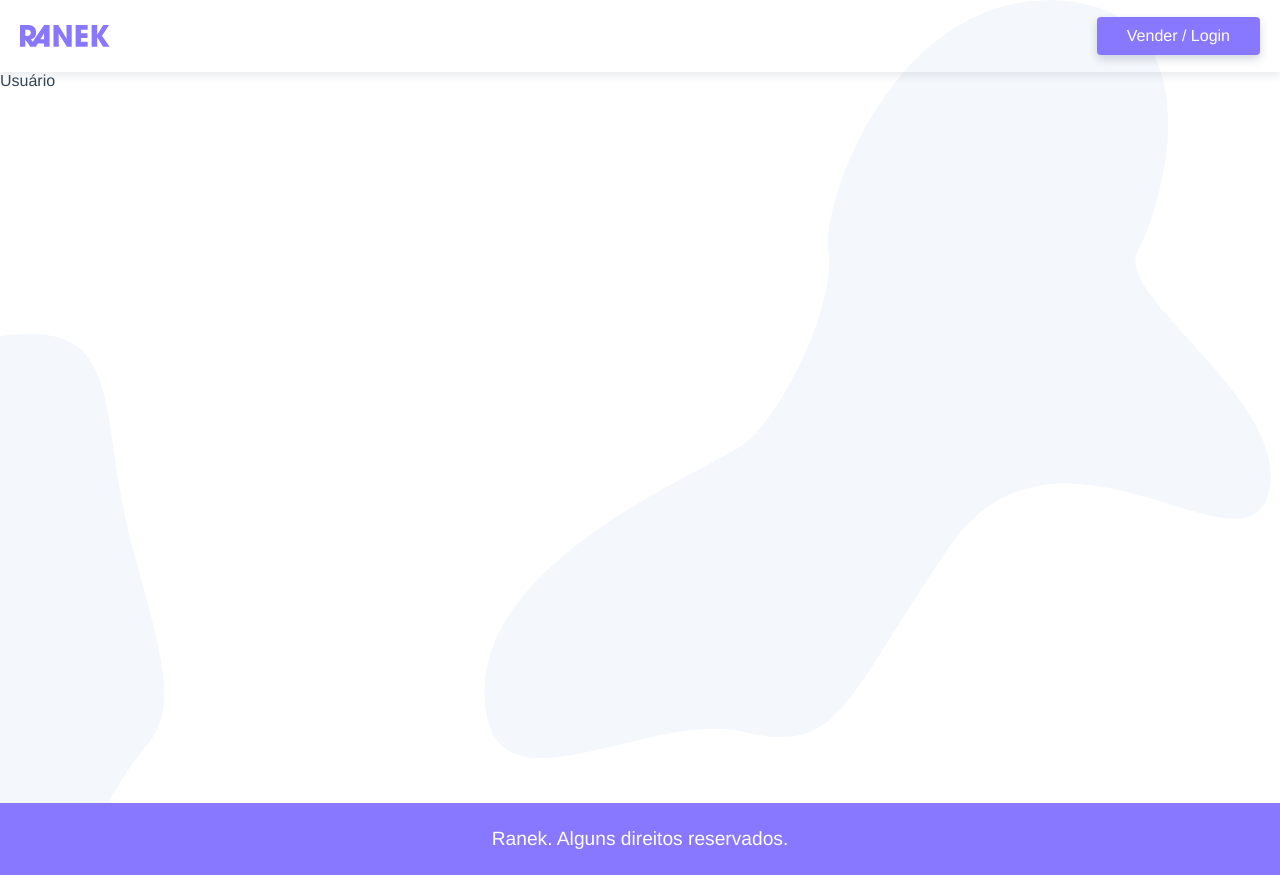
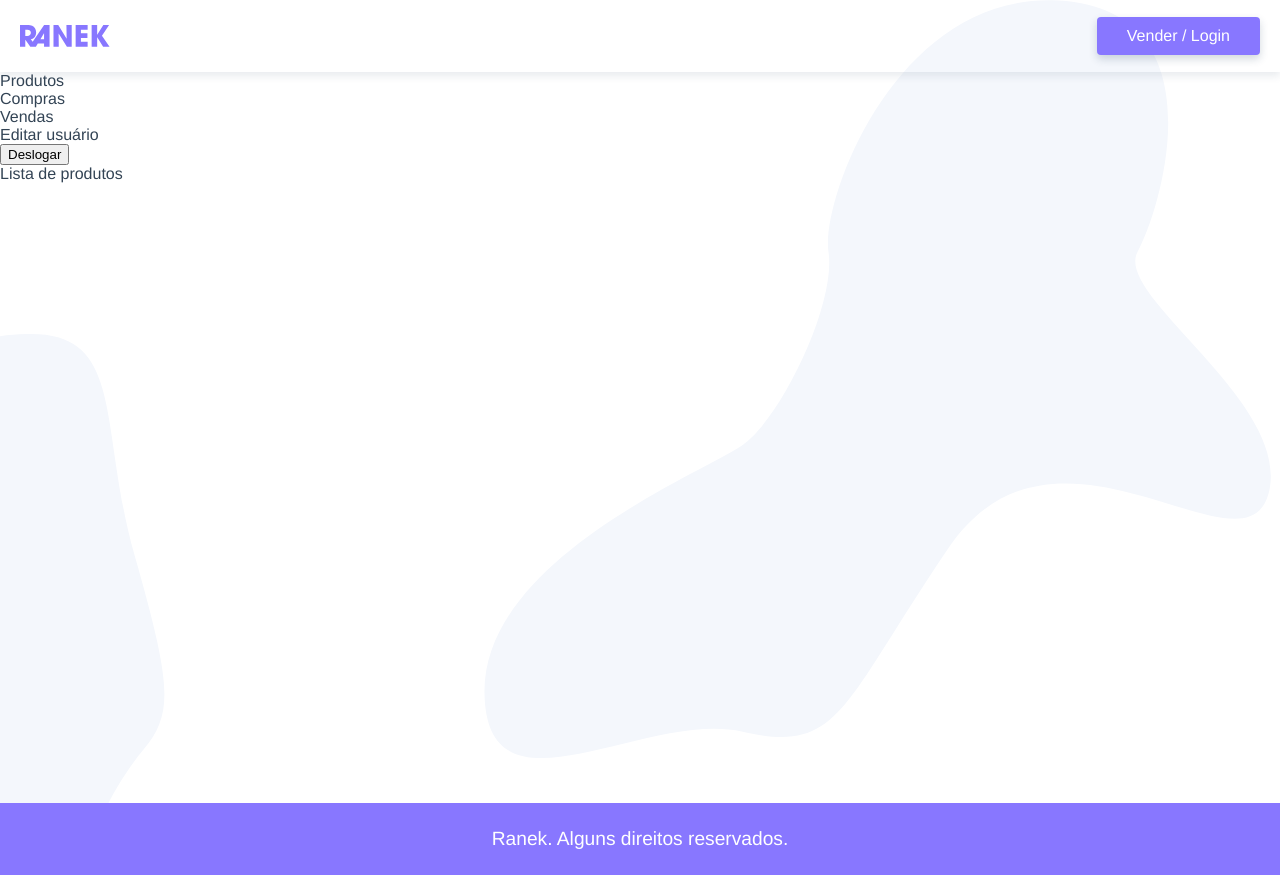
Before and after one commit to diglopes/ranek-vue, a Vue app: page /usuario in a window 1280 px wide. Built offline with nearby package versions, Linux system fonts and the light colour scheme.

Commit message:
Add logged user routes

```diff
--- a/src/router/index.js
+++ b/src/router/index.js
@@ -4,7 +4,10 @@ import Product from '@/views/Product.vue';
 import Home from '@/views/Home.vue';
 import Login from '@/views/Login.vue';
 import User from '@/views/User/index.vue';
-
+import UserProducts from '@/views/User/UserProducts.vue';
+import UserEdit from '@/views/User/UserEdit.vue';
+import UserSales from '@/views/User/UserSales.vue';
+import UserPurchases from '@/views/User/UserPurchases.vue';
 
 Vue.use(VueRouter);
 
@@ -27,8 +30,29 @@ const routes = [
   },
   {
     path: '/usuario',
-    name: 'User',
     component: User,
+    children: [
+      {
+        path: '',
+        name: 'User',
+        component: UserProducts,
+      },
+      {
+        path: 'editar',
+        name: 'UserEdit',
+        component: UserEdit,
+      },
+      {
+        path: 'vendas',
+        name: 'UserSales',
+        component: UserSales,
+      },
+      {
+        path: 'compras',
+        name: 'UserPurchases',
+        component: UserPurchases,
+      },
+    ],
   },
 ];
 
--- /dev/null
+++ b/src/views/User/UserEdit.vue
@@ -0,0 +1,5 @@
+<template>
+  <div>
+    <p>Usuario Editar</p>
+  </div>
+</template>
--- /dev/null
+++ b/src/views/User/UserProducts.vue
@@ -0,0 +1,5 @@
+<template >
+  <div>
+    <p>Lista de produtos</p>
+  </div>
+</template>
--- /dev/null
+++ b/src/views/User/UserPurchases.vue
@@ -0,0 +1,5 @@
+<template>
+  <div>
+    <p>Usuario compras</p>
+  </div>
+</template>
--- /dev/null
+++ b/src/views/User/UserSales.vue
@@ -0,0 +1,5 @@
+<template>
+  <div>
+    <p>Usuario vendas</p>
+  </div>
+</template>
--- a/src/views/User/index.vue
+++ b/src/views/User/index.vue
@@ -1,5 +1,37 @@
 <template>
-  <div>
-    <p>Usuário</p>
-  </div>
+  <section class="user">
+    <nav class="side-nav">
+      <ul>
+        <li>
+          <router-link :to="{name: 'User'}">Produtos</router-link>
+        </li>
+        <li>
+          <router-link :to="{name: 'UserPurchases'}">Compras</router-link>
+        </li>
+        <li>
+          <router-link :to="{name: 'UserSales'}">Vendas</router-link>
+        </li>
+        <li>
+          <router-link :to="{name: 'UserEdit'}">Editar usuário</router-link>
+        </li>
+        <li>
+          <button @click="handleLogout">Deslogar</button>
+        </li>
+      </ul>
+    </nav>
+
+    <transition mode="out-in">
+      <router-view></router-view>
+    </transition>
+  </section>
 </template>
+
+<script>
+export default {
+  methods: {
+    handleLogout() {
+
+    },
+  },
+};
+</script>
```
